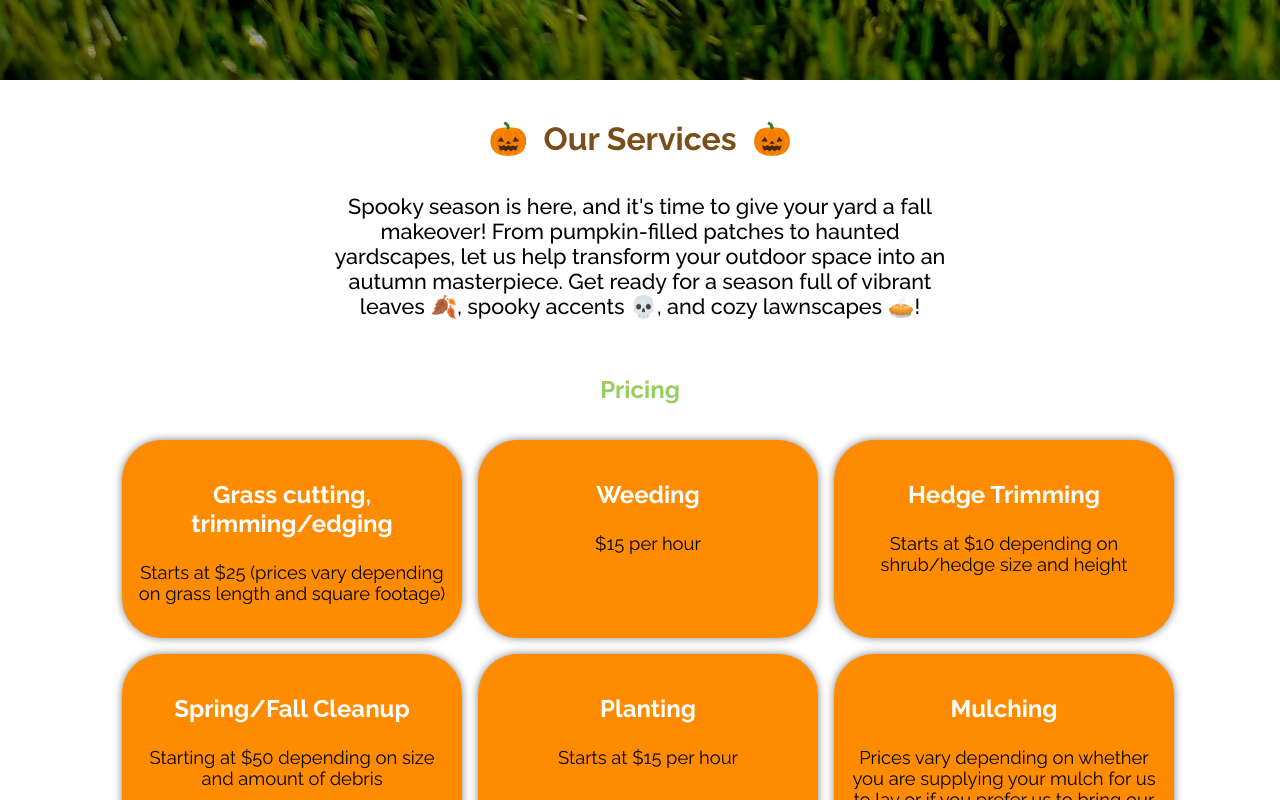
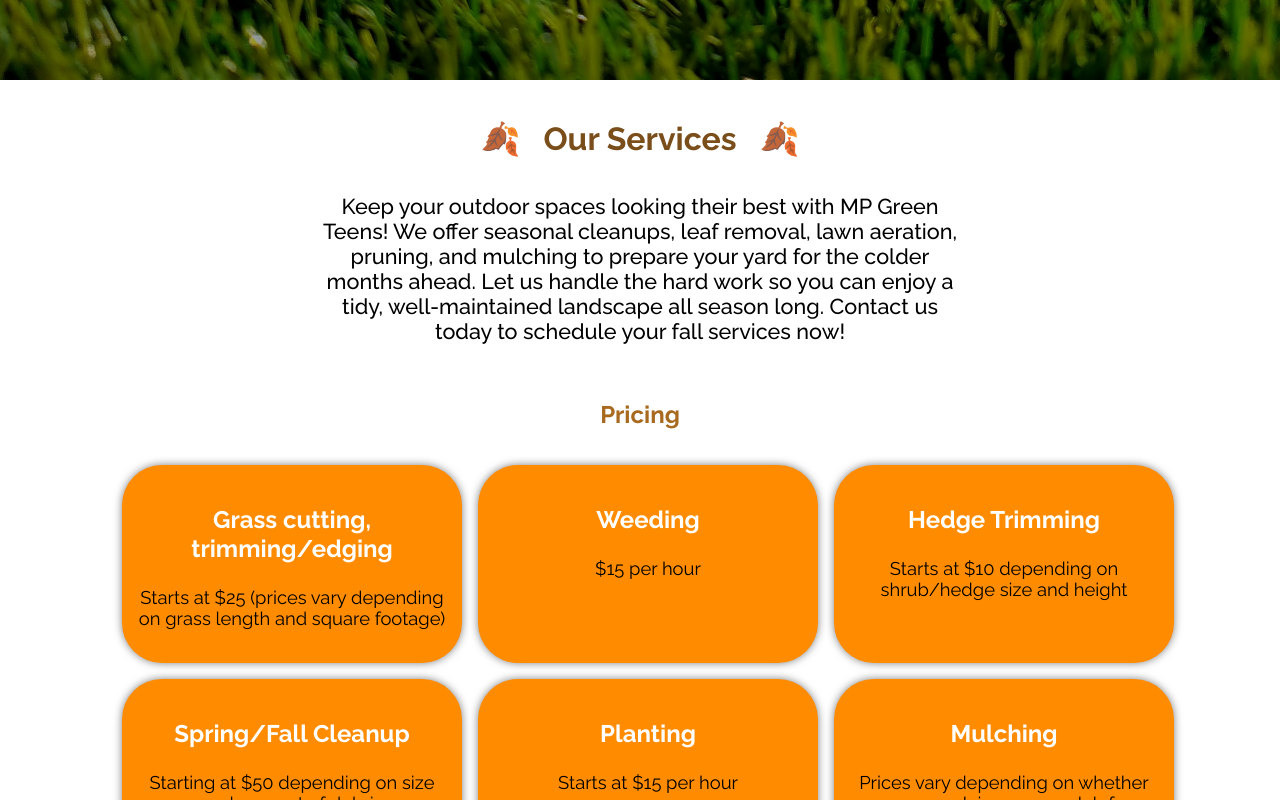
Before and after one commit to LorenzoAblis/alexlawnscaping, a Next.js app: page / in a window 1280 px wide. Shown: the part 720-1520 px from the top of the page. Built offline with nearby package versions, Linux system fonts and the light colour scheme; no server answers; the database is empty.

Commit message:
improved seo

```diff
--- a/app/components/About.js
+++ b/app/components/About.js
@@ -15,7 +15,7 @@ const About = () => {
       />
       <article className="about-content">
         <div className="about-header">
-          <h1 className="about-title">About The Team!</h1>
+          <h2 className="about-title">About The Team!</h2>
         </div>
         <div className="about-text">
           M.P. Green Teens is a team of passionate high school students
--- a/app/components/Footer.js
+++ b/app/components/Footer.js
@@ -5,9 +5,9 @@ const Footer = () => {
     <footer className="footer bg-black p-3">
       <div className="footer-content">
         <div className="question">
-          <h1 className="fw-bold">
+          <h2 className="fw-bold">
             Need your <span>lawn</span> mowed?
-          </h1>
+          </h2>
           <hr />
         </div>
         <section className="contact">
--- a/app/components/Founder.js
+++ b/app/components/Founder.js
@@ -6,8 +6,8 @@ const Founder = () => {
   return (
     <section className="founder-section" id="founder">
       <div className="founder-header">
-        <h4 className="founder-subtitle">🍂 &nbsp; Our Founder &nbsp; 🍂 </h4>
-        <h1 className="founder-title">Alex Madalinski</h1>
+        <h4 className="founder-subtitle">🍁 &nbsp; The Founder &nbsp; 🍁 </h4>
+        <h2 className="founder-title">Alex Madalinski</h2>
       </div>
       <article className="founder-content">
         <Image
@@ -19,14 +19,13 @@ const Founder = () => {
           className="next-img"
         />
         <div className="founder-text">
-          Meet Alex, the visionary founder of M.P. Green Teens, a dynamic high
-          school-run landscaping business. Combining a passion for nature, 3
-          years of landscaping experience, and hard work with entrepreneurial
-          spirit, Alex has cultivated a dedicated team of young landscapers
-          committed to transforming local lawns and gardens in the bright
-          community of Mount Prospect. Under his leadership, M.P. Green Teens is
-          redefining landscaping services with fresh ideas, youthful energy, and
-          a commitment to excellence.
+          I'm Alex, the founder of MP Green Teens, a dynamic high school run
+          landscaping business. Combining a passion for nature, 3 years of
+          landscaping experience, and hard work with entrepreneurial spirit,
+          I've has cultivated a dedicated team of young landscapers committed to
+          transforming local lawns and gardens in the bright community of Mount
+          Prospect. M.P. Green Teens is redefining landscaping services with
+          fresh ideas, youthful energy, and a commitment to excellence.
         </div>
       </article>
     </section>
--- a/app/components/Pricing.js
+++ b/app/components/Pricing.js
@@ -33,15 +33,16 @@ const Pricing = () => {
   return (
     <section className="pricing-section" id="pricing">
       <div className="pricing-header">
-        <h1>🎃&nbsp; Our Services &nbsp;🎃</h1>
+        <h2>🍂 &nbsp; Our Services &nbsp; 🍂</h2>
         <h5>
           {/* We provide many services to ensure your spaces get the proper care and
           attention. */}
-          Spooky season is here, and it's time to give your yard a fall
-          makeover! From pumpkin-filled patches to haunted yardscapes, let us
-          help transform your outdoor space into an autumn masterpiece. Get
-          ready for a season full of vibrant leaves 🍂, spooky accents 💀, and
-          cozy lawnscapes 🥧!
+          Keep your outdoor spaces looking their best with MP Green Teens! We
+          offer seasonal cleanups, leaf removal, lawn aeration, pruning, and
+          mulching to prepare your yard for the colder months ahead. Let us
+          handle the hard work so you can enjoy a tidy, well-maintained
+          landscape all season long. Contact us today to schedule your fall
+          services now!
         </h5>
       </div>
 
--- a/app/components/Slogan.js
+++ b/app/components/Slogan.js
@@ -15,7 +15,7 @@ const Slogan = () => {
       <div className="img-overlay"></div>
 
       <div className="slogan-text">
-        <h1>Transforming lawns into stunning outdoor spaces</h1>
+        <h1>Fall Cleanup & Lawnscaping Services in Mount Prospect, Illinois</h1>
         <p>
           Welcome to M.P. Green Teens! Our mission is to transform your lawns
           and gardens into beautiful, vibrant spaces. Let us help you achieve
--- a/app/main.scss
+++ b/app/main.scss
@@ -1,5 +1,5 @@
 $primary: #7a4e1a;
-$secondary: #98cd5f;
+$secondary: #a86a1e;
 $accent: #ff8c00;
 $background: #ffffff;
 $text: white;
--- a/app/styles/Footer.scss
+++ b/app/styles/Footer.scss
@@ -6,7 +6,7 @@
   padding-bottom: 1rem;
   background-color: black;
   width: 100%;
-  height: 35vh;
+  height: 38vh;
   color: #ffffff;
   text-align: center;
 
@@ -32,8 +32,13 @@
       margin-bottom: 2rem;
     }
 
-    h1 {
+    .copy {
+      padding-bottom: 1rem;
+    }
+
+    h2 {
       width: 29vw;
+      font-size: 2rem;
       width: 90%;
       text-align: left;
 
--- a/app/styles/Founder.scss
+++ b/app/styles/Founder.scss
@@ -18,8 +18,8 @@
       margin-bottom: 1rem;
     }
 
-    h1 {
-      font-size: 2rem;
+    h2 {
+      font-size: 2.5rem;
       text-align: center;
       color: $primary;
       text-shadow: 0 0 0.1rem $accent;
--- a/app/styles/Pricing.scss
+++ b/app/styles/Pricing.scss
@@ -7,7 +7,7 @@
     align-items: center;
     text-align: center;
 
-    h1 {
+    h2 {
       font-size: 2rem;
       color: $primary;
       margin: 0;
--- a/app/styles/Slogan.scss
+++ b/app/styles/Slogan.scss
@@ -52,6 +52,11 @@
         font-size: 1.15rem;
         font-weight: 500;
         border: 0.2rem solid $accent;
+        transition: background-color 0.35s;
+
+        &:hover {
+          background-color: $accent;
+        }
       }
     }
   }
```
